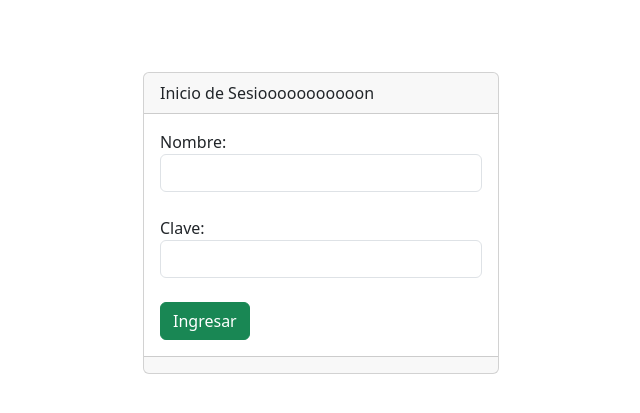
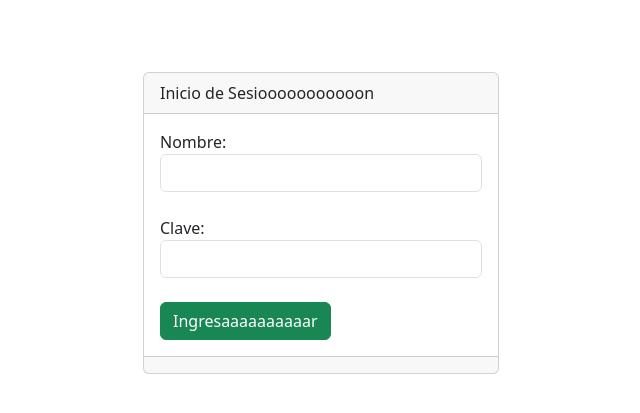
Before and after one commit to eamc07/portafolio, a PHP site: page /login.php in a window 1280 px wide. Shown: the top 413 px of the page, without its empty margins (319-959 px from the left). Run offline with PHP 8.4, Linux system fonts and the light colour scheme.

Commit message:
submit Ingresaaaaaaaaaar

```diff
--- a/login.php
+++ b/login.php
@@ -47,7 +47,7 @@
                             Clave:
                             <input type="password" class="form-control" name="clave" id="">
                             <br>
-                            <button type="submit" class="btn btn-success">Ingresar</button>
+                            <button type="submit" class="btn btn-success">Ingresaaaaaaaaaar</button>
                         </form>
                     </div>
                     <div class="card-footer text-muted"></div>
```
